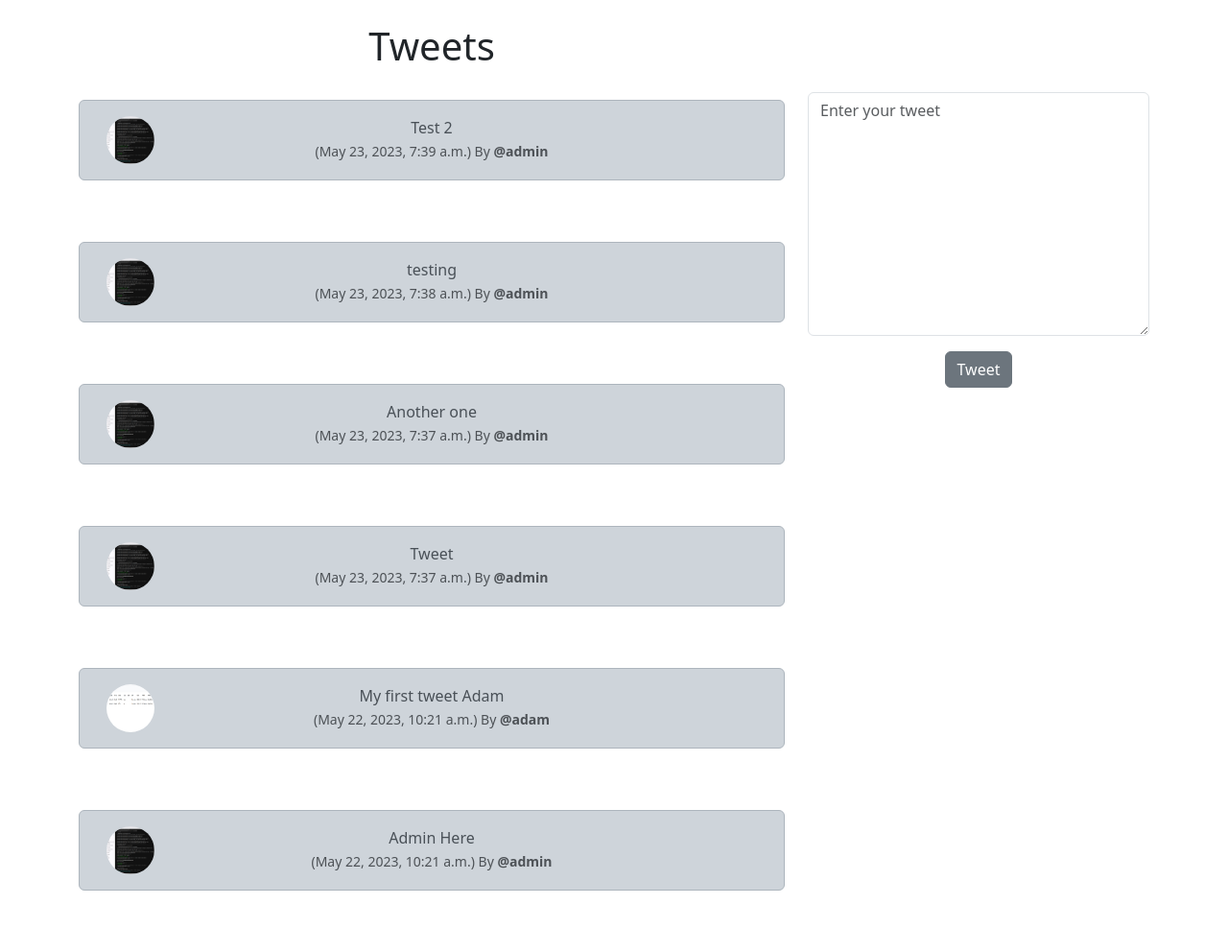
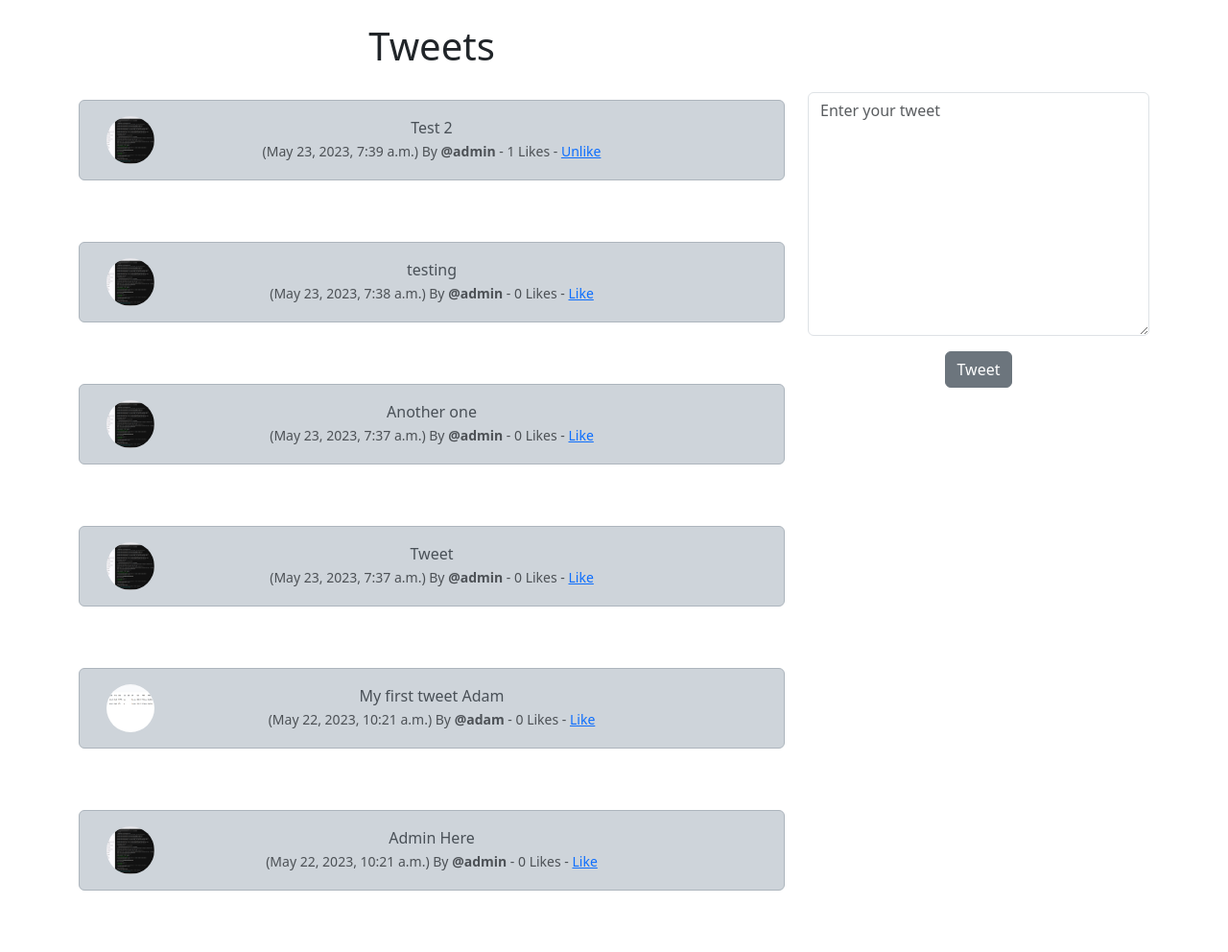
Before and after one commit to adityasurana3/Django-twitter, a Django app: page / in a window 1280 px wide. Shown: the part 56-1048 px from the top of the page at 96% size. Run offline with Django 4.2, Linux system fonts and the light colour scheme; a user stored in the database is signed in; data comes from the database, SQL or seed files in the repository; both versions use the stored data as it was after the commit.

Commit message:
added like functionality

```diff
--- a/templates/home.html
+++ b/templates/home.html
@@ -24,6 +24,12 @@
                             <small class="text-muted">
                                 ({{tweet.created_at}}) By
                                 <a class="text-muted text-decoration-none" href="{% url 'profile' tweet.user.id %}"><b>@{{tweet.user.username}}</b></a>
+                                {% if user in tweet.likes.all %}
+                                - {{tweet.number_of_likes}} Likes - <a href="{% url 'tweet_like' tweet.id %}">Unlike</a>
+                                {% else %}
+                                - {{tweet.number_of_likes}} Likes - <a href="{% url 'tweet_like' tweet.id %}">Like</a>
+                                {% endif %}
+
                             </small>
                         </div>
                     </div>
--- a/tweet/forms.py
+++ b/tweet/forms.py
@@ -16,7 +16,7 @@ class TweetForm(forms.ModelForm):
 
     class Meta:
         model = Tweet
-        exclude = ['user']
+        exclude = ['user','likes']
 
 
 class SignUpForm(UserCreationForm):
--- a/tweet/models.py
+++ b/tweet/models.py
@@ -9,6 +9,10 @@ class Tweet(models.Model):
     user = models.ForeignKey(User, related_name='tweets', on_delete=models.DO_NOTHING)
     body = models.CharField(max_length=200)
     created_at = models.DateTimeField(auto_now_add=True)
+    likes = models.ManyToManyField(User, related_name='meep_like', blank=True)
+
+    def number_of_likes(self):
+        return self.likes.count()
 
     def __str__(self):
         return (
--- a/tweet/urls.py
+++ b/tweet/urls.py
@@ -9,4 +9,5 @@ urlpatterns = [
     path('logout/', views.logout_user, name='logout'),
     path('register/', views.register_user, name='register'),
     path('update_user/<int:pk>', views.update_user, name='update_user'),
+    path('tweet_like/<int:pk>/', views.tweet_like, name='tweet_like')
 ]
--- a/tweet/views.py
+++ b/tweet/views.py
@@ -1,4 +1,4 @@
-from django.shortcuts import render, redirect, HttpResponse
+from django.shortcuts import render, redirect, HttpResponse, get_object_or_404
 from .models import Profile, Tweet
 from django.contrib import messages
 from .forms import TweetForm, SignUpForm, ProfilePicForm
@@ -119,3 +119,15 @@ def update_user(request, pk):
     else:
         messages.warning(request, 'You must be logged in')
         return redirect('home')
+
+def tweet_like(request,pk):
+    if request.user.is_authenticated:
+        tweet = get_object_or_404(Tweet,id=pk)
+        if tweet.likes.filter(id=request.user.id):
+            tweet.likes.remove(request.user)
+        else:
+            tweet.likes.add(request.user)
+        return redirect('home')
+    else:
+        messages.warning(request, 'You must be logged in')
+        return redirect('home')
```
Also changed, not shown: db.sqlite3, tweet/migrations/0005_tweet_likes.py (added).
